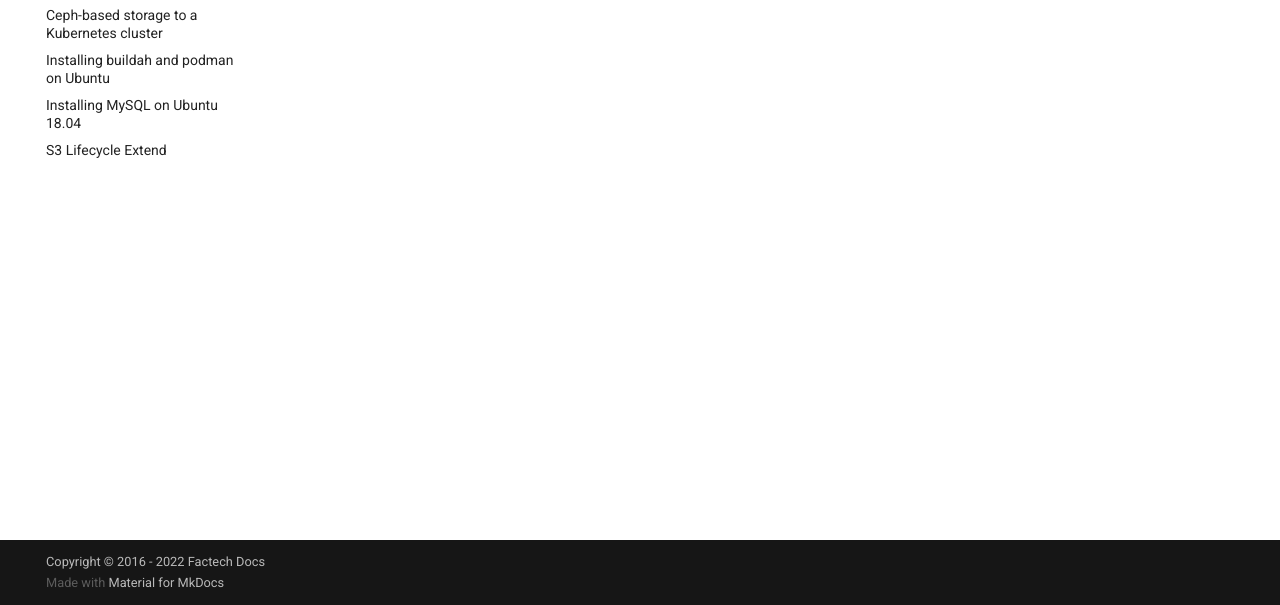
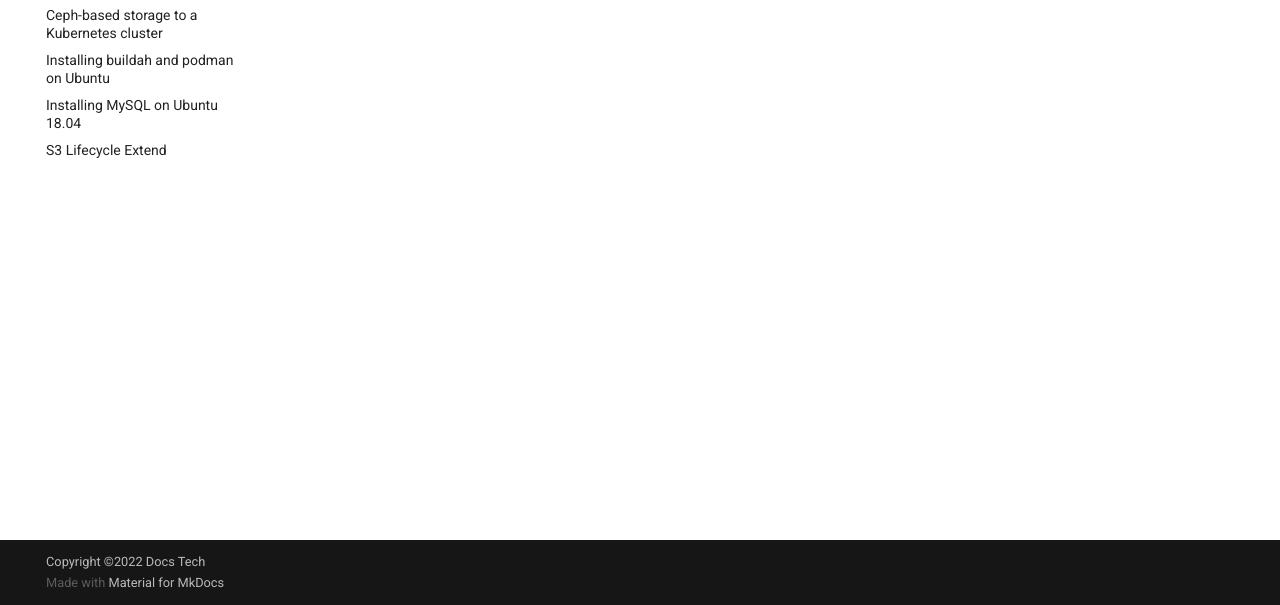
Before and after one commit to docstech/docstech.github.io, a plain HTML site: page 404.html in a window 1280 px wide. Shown: the part 195-800 px from the top of the page. Drawn offline with Linux system fonts and the light colour scheme; no server answers.

Commit message:
Deployed 2fefd33 with MkDocs version: 1.4.2

```diff
--- a/404.html
+++ b/404.html
@@ -347,7 +347,7 @@
       <div class="md-copyright">
 
     <div class="md-copyright__highlight">
-      Copyright &copy; 2016 - 2022 Factech Docs
+      Copyright &copy;2022 Docs Tech
     </div>
 
 
```
Also changed, not shown: ceph-s3-intelligent-tiering-lifecycle-management/index.html (+1 -1 lines), cephbasedstoragetoakubernetescluster/index.html (+1 -1 lines), index.html (+1 -1 lines), installingbuildahandpodman/index.html (+1 -1 lines), installmysql/index.html (+1 -1 lines), s3lifecycleextend/index.html (+1 -1 lines), 1 other file.
